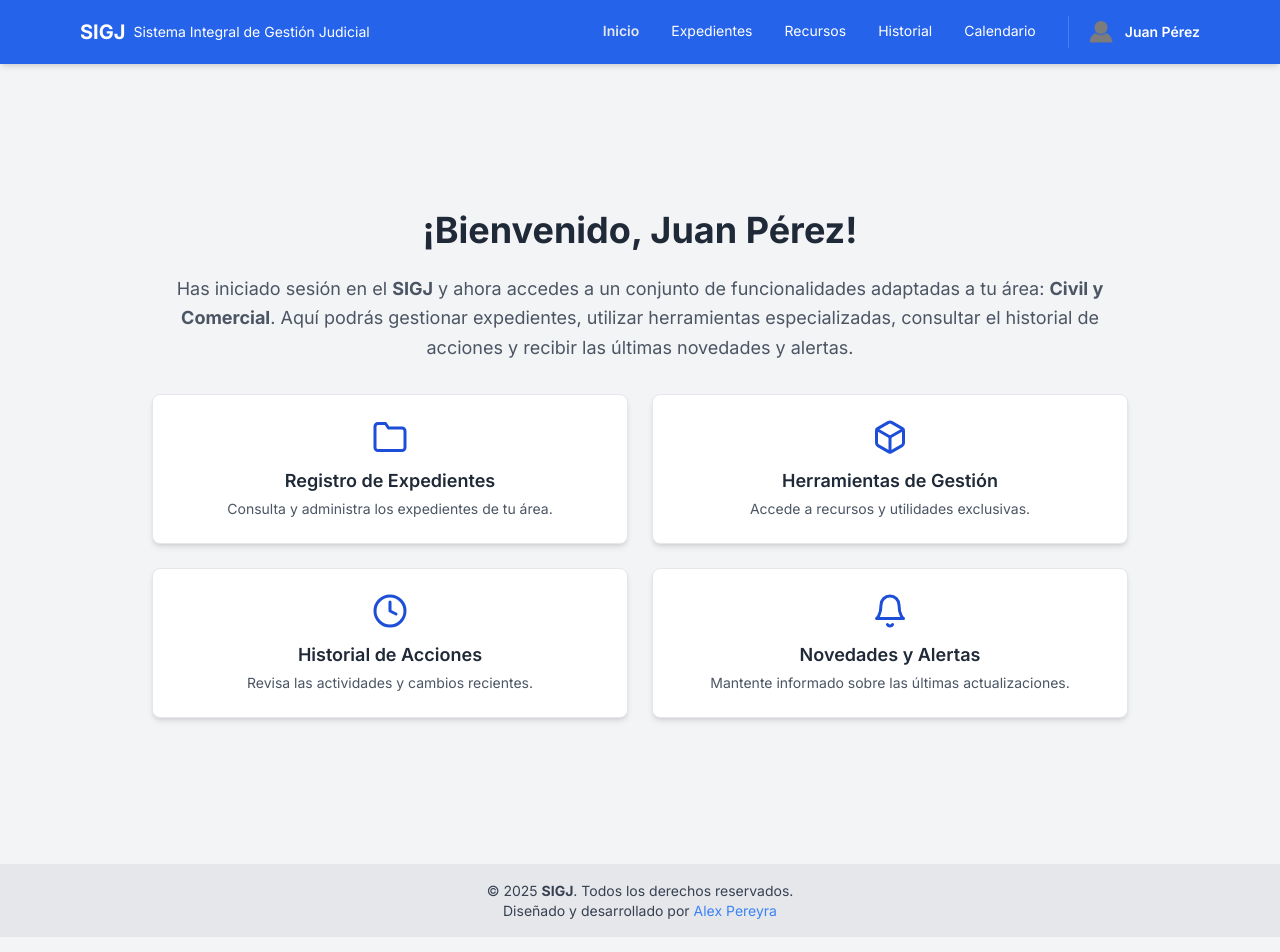
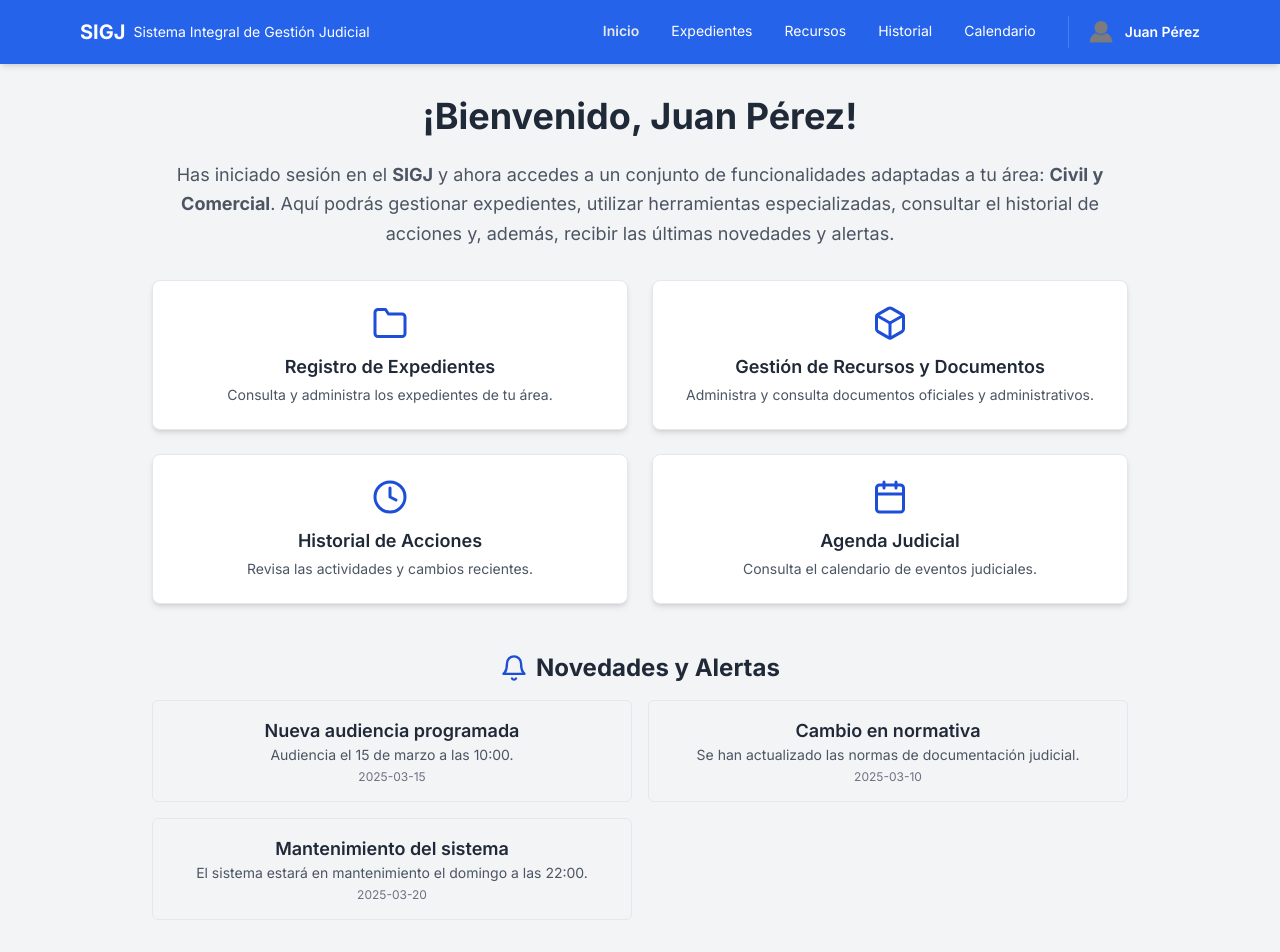
Before and after one commit to alexmp2602/sigj, a Next.js app: page / in a window 1280 px wide. Shown: the top 952 px of the page. Built offline with nearby package versions, Linux system fonts and the light colour scheme.

Commit message:
Agregar nuevas dependencias y mejorar la accesibilidad en el dashboard; incluir sección de novedades y alertas

```diff
--- a/package.json
+++ b/package.json
@@ -9,14 +9,17 @@
     "lint": "next lint"
   },
   "dependencies": {
+    "@fullcalendar/react": "^6.1.15",
     "@hookform/resolvers": "^3.10.0",
     "@tailwindcss/postcss": "^4.0.0-alpha.13",
     "@tanstack/react-query": "^5.64.1",
     "@types/exceljs": "^1.3.2",
+    "@types/fullcalendar": "^3.8.0",
     "daisyui": "^4.12.23",
     "echarts-for-react": "^3.0.2",
     "exceljs": "^4.4.0",
     "framer-motion": "^11.17.0",
+    "moment": "^2.30.1",
     "next": "^15.1.4",
     "pdf-lib": "^1.17.1",
     "react": "^19.0.0",
@@ -33,6 +36,7 @@
     "@eslint/eslintrc": "^3.2.0",
     "@types/node": "^22.10.6",
     "@types/react": "^19.0.6",
+    "@types/react-big-calendar": "^1.16.1",
     "@types/react-dom": "^19.0.3",
     "autoprefixer": "^10.4.20",
     "eslint": "^9.18.0",
--- a/src/app/page.tsx
+++ b/src/app/page.tsx
@@ -1,6 +1,7 @@
 "use client";
+
 import { motion } from "framer-motion";
-import { FiFolder, FiBox, FiClock, FiBell } from "react-icons/fi";
+import { FiFolder, FiBox, FiClock, FiBell, FiCalendar } from "react-icons/fi";
 import Link from "next/link";
 
 export default function Dashboard() {
@@ -12,31 +13,57 @@ export default function Dashboard() {
     {
       title: "Registro de Expedientes",
       description: "Consulta y administra los expedientes de tu área.",
-      icon: <FiFolder />,
+      icon: <FiFolder aria-label="Expedientes" />,
       link: "/expedientes",
     },
     {
-      title: "Herramientas de Gestión",
-      description: "Accede a recursos y utilidades exclusivas.",
-      icon: <FiBox />,
-      link: "/herramientas",
+      title: "Gestión de Recursos y Documentos",
+      description:
+        "Administra y consulta documentos oficiales y administrativos.",
+      icon: <FiBox aria-label="Recursos" />,
+      link: "/recursos",
     },
     {
       title: "Historial de Acciones",
       description: "Revisa las actividades y cambios recientes.",
-      icon: <FiClock />,
+      icon: <FiClock aria-label="Historial" />,
       link: "/historial",
     },
     {
-      title: "Novedades y Alertas",
-      description: "Mantente informado sobre las últimas actualizaciones.",
-      icon: <FiBell />,
-      link: "/novedades",
+      title: "Agenda Judicial",
+      description: "Consulta el calendario de eventos judiciales.",
+      icon: <FiCalendar aria-label="Agenda" />,
+      link: "/calendario",
+    },
+  ];
+
+  // Datos simulados para novedades y alertas.
+  const novedades = [
+    {
+      id: 1,
+      title: "Nueva audiencia programada",
+      description: "Audiencia el 15 de marzo a las 10:00.",
+      date: "2025-03-15",
+    },
+    {
+      id: 2,
+      title: "Cambio en normativa",
+      description: "Se han actualizado las normas de documentación judicial.",
+      date: "2025-03-10",
+    },
+    {
+      id: 3,
+      title: "Mantenimiento del sistema",
+      description: "El sistema estará en mantenimiento el domingo a las 22:00.",
+      date: "2025-03-20",
     },
   ];
 
   return (
-    <main className="bg-transparent text-gray-800 dark:text-gray-300 min-h-screen flex flex-col justify-center items-center transition-colors duration-300">
+    <main
+      className="bg-transparent text-gray-800 dark:text-gray-300 min-h-screen flex flex-col justify-center items-center transition-colors duration-300"
+      role="main"
+    >
       <section className="text-center max-w-5xl mx-auto p-6 py-8">
         {/* Saludo personalizado */}
         <motion.h2
@@ -44,6 +71,7 @@ export default function Dashboard() {
           animate={{ opacity: 1, y: 0 }}
           transition={{ duration: 0.5 }}
           className="text-4xl font-extrabold mb-6"
+          aria-label={`Bienvenido ${usuario.nombre}`}
         >
           ¡Bienvenido, <strong>{usuario.nombre}</strong>!
         </motion.h2>
@@ -59,7 +87,7 @@ export default function Dashboard() {
           conjunto de funcionalidades adaptadas a tu área:{" "}
           <strong>{usuario.area}</strong>. Aquí podrás gestionar expedientes,
           utilizar herramientas especializadas, consultar el historial de
-          acciones y recibir las últimas novedades y alertas.
+          acciones y, además, recibir las últimas novedades y alertas.
         </motion.p>
 
         {/* Panel de funcionalidades */}
@@ -79,6 +107,42 @@ export default function Dashboard() {
             />
           ))}
         </motion.div>
+
+        {/* Sección de Novedades y Alertas al final */}
+        <motion.section
+          initial={{ opacity: 0, y: 10 }}
+          animate={{ opacity: 1, y: 0 }}
+          transition={{ duration: 0.7 }}
+          className="mt-12"
+          aria-labelledby="novedades-heading"
+        >
+          <h3
+            id="novedades-heading"
+            className="text-2xl font-bold mb-4 flex justify-center items-center gap-2"
+          >
+            <FiBell className="text-blue-700 dark:text-blue-400" size={28} />
+            Novedades y Alertas
+          </h3>
+          <div className="grid grid-cols-1 sm:grid-cols-2 gap-4">
+            {novedades.map((novedad) => (
+              <motion.div
+                key={novedad.id}
+                whileHover={{ scale: 1.02 }}
+                className="p-4 border border-gray-200 dark:border-gray-700 rounded-md hover:bg-gray-50 dark:hover:bg-gray-700 transition-colors"
+                role="article"
+                aria-label={`Noticia: ${novedad.title}`}
+              >
+                <h4 className="text-lg font-semibold">{novedad.title}</h4>
+                <p className="text-sm text-gray-600 dark:text-gray-400">
+                  {novedad.description}
+                </p>
+                <p className="text-xs text-gray-500 dark:text-gray-300 mt-1">
+                  {novedad.date}
+                </p>
+              </motion.div>
+            ))}
+          </div>
+        </motion.section>
       </section>
     </main>
   );
@@ -97,8 +161,13 @@ function BentoCard({ title, description, icon, link }: BentoCardProps) {
     <motion.div
       whileHover={{ scale: 1.03 }}
       className="p-6 rounded-lg border border-gray-200 dark:border-gray-700 shadow-md bg-white dark:bg-gray-800 transition"
+      role="region"
+      aria-label={title}
     >
-      <Link href={link} className="flex flex-col items-center text-center">
+      <Link
+        href={link}
+        className="flex flex-col items-center text-center focus:outline-none active:outline-none" // Eliminamos el ring de foco
+      >
         <div className="text-4xl text-blue-700 dark:text-blue-400 mb-3">
           {icon}
         </div>
```
Also changed, not shown: src/app/calendario/page.tsx (+61 -49 lines), 1 other file (tests, documents, lock files or other folders).
